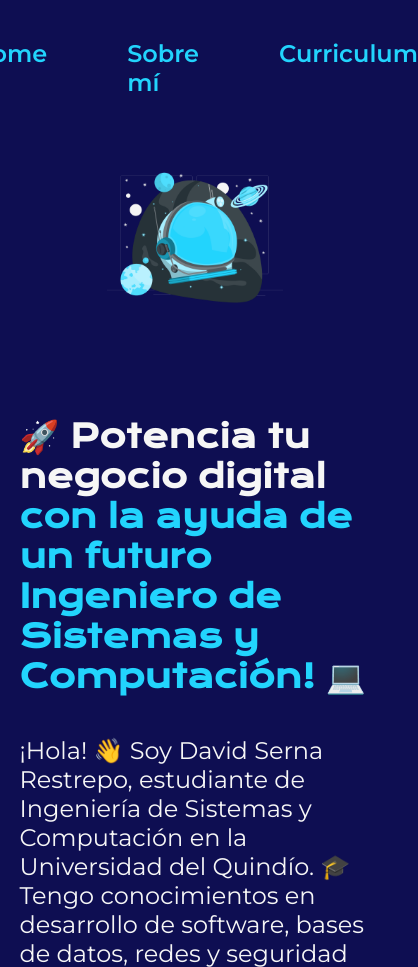
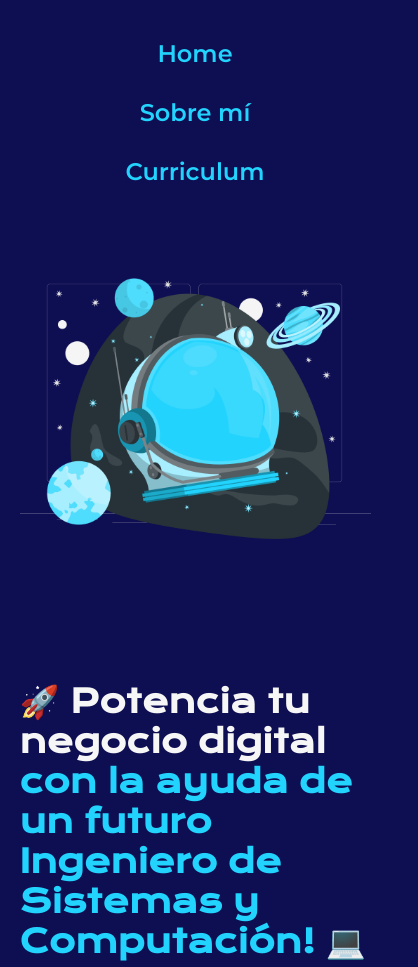
Before and after one commit to DeivDeveloper/portafolio, a plain HTML site: page index.html in a window 390 px wide. Shown: the top 967 px of the page, 418 px wide, since content can reach past the window. Drawn offline with nearby package versions, Linux system fonts and the light colour scheme.

Commit message:
Cambios en el portafolio

```diff
--- a/styles/style.css
+++ b/styles/style.css
@@ -104,8 +104,7 @@ body {
 }
 
 .presentacion__imagen {
-  width: 50%;
-  height: auto;
+  width: 100%;
 }
 
 .footer {
@@ -129,7 +128,10 @@ body {
   }
 
   .header__menu {
+    flex-direction: column;
     justify-content: center;
+    align-items: center;
+    gap: 30px;
   }
 
   .presentacion {
@@ -140,4 +142,8 @@ body {
   .presentacion__contenido {
     width: auto;
   }
+
+  .presentacion__enlaces__link {
+    padding: 21.5px 50px;
+  }
 }
```
